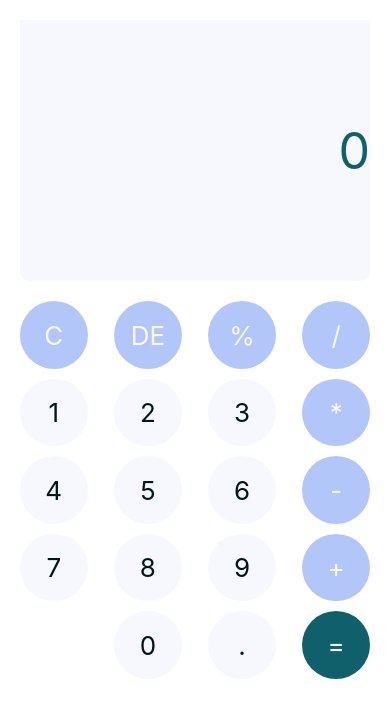
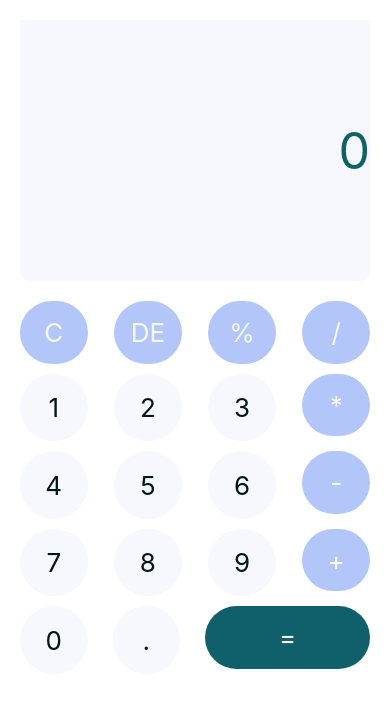
Before and after one commit to vanotis720/simple-calculator, a React Native app: screen / in a window 390 px wide. Shown: the top 718 px of the page. Built offline with nearby package versions, Linux system fonts and the light colour scheme.

Commit message:
ui optimisation

```diff
--- a/App.js
+++ b/App.js
@@ -89,9 +89,8 @@ export default function App() {
 					<OperationButton operation={'+'} getCalcText={getCalcText} />
 				</View>
 				<View style={styles.row}>
-					<NumberButton number={null} />
 					<NumberButton number={0} getCalcText={getCalcText} />
-					<NumberButton number={'.'} />
+					<NumberButton number={'.'} getCalcText={getCalcText}/>
 					<OperationButton operation={'='} getCalcText={calculation} />
 				</View>
 			</View>
--- a/src/OperationButton.js
+++ b/src/OperationButton.js
@@ -8,10 +8,11 @@ export default function OperationButton(props) {
 
     const { operation, getCalcText } = props;
     const backgroundColor = (operation == '=') ? colors.LIGHT : colors.SECONDARY;
+    const width = (operation == '=') ? (metrics.screenWidth / 2) - 30 : (metrics.screenWidth / 4) - 30;
 
     return (
         <TouchableOpacity
-            style={[styles.container, { backgroundColor: backgroundColor }]}
+            style={[styles.container, { backgroundColor: backgroundColor, width: width }]}
             onPress={() => getCalcText(operation)}
         >
             <Text style={styles.text}>{operation}</Text>
@@ -21,8 +22,8 @@ export default function OperationButton(props) {
 
 const styles = StyleSheet.create({
     container: {
-        width: (metrics.screenWidth / 4) - 30,
-        height: (metrics.screenWidth / 4) - 30,
+        // width: (metrics.screenWidth / 4) - 30,
+        height: (metrics.screenWidth / 4) - 35,
         borderRadius: metrics.screenWidth,
         justifyContent: 'center',
         alignItems: 'center'
```
